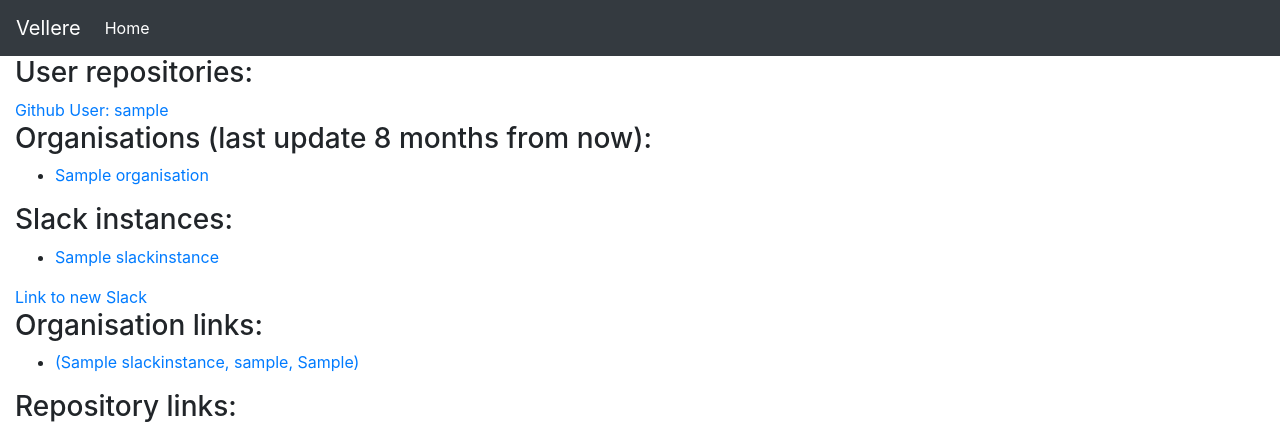
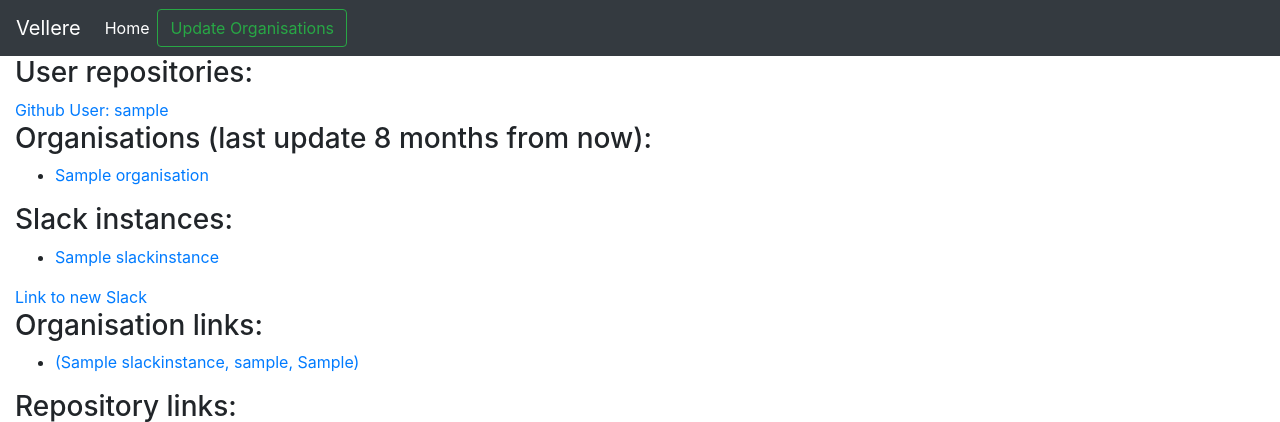
Before and after one commit to palfrey/vellere, a Django app: page / in a window 1280 px wide. Shown: the top 422 px of the page. Run offline with Django 3.2, Linux system fonts and the light colour scheme; a user stored in the database is signed in; tables that the repository leaves empty hold one stand-in row (values such as "Sample post"); some libraries are stand-ins or nearby versions.

Commit message:
Allow for updating organisations

```diff
--- a/notifier/jinja2/index.html
+++ b/notifier/jinja2/index.html
@@ -1,4 +1,10 @@
 {% extends "layout.html" %}
+{% block nav %}
+  <form class="form-inline" method="POST" action="{{ url('index')}}" >
+    {{ csrf_input }}
+    <button class="btn btn-outline-success" type="submit">Update Organisations</button>
+  </form>
+{% endblock %}
 {% block body %}
 <h3>User repositories:</h3>
 <a href="{{ url('organisation', kwargs={'org': user.username}) }}">{{ user }}</a><br />
--- a/notifier/views.py
+++ b/notifier/views.py
@@ -56,12 +56,13 @@
     return orgs
 
 @login_required
+@require_http_methods(["GET", "POST"])
 def index(req):
     max_age = timezone.now() - datetime.timedelta(days=1)
-    if req.user.orgs_updated == None or req.user.orgs_updated < max_age:
-        orgs = get_organisations(get_github(req), req.user)
-    else:
-        orgs = [ou.org for ou in OrganisationUser.objects.select_related("org").filter(user=req.user)]
+    if req.user.orgs_updated == None or req.user.orgs_updated < max_age or req.method == "POST":
+        get_organisations(get_github(req), req.user)
+        return redirect(reverse("index"))
+    orgs = [ou.org for ou in OrganisationUser.objects.select_related("org").filter(user=req.user)]
     all_orgs = orgs + [Organisation.objects.get(login=req.user.username)]
     org_links = SlackOrgLink.objects.filter(org__in=all_orgs)
     repo_links = SlackRepoLink.objects.filter(repo__org__in=all_orgs)
```
